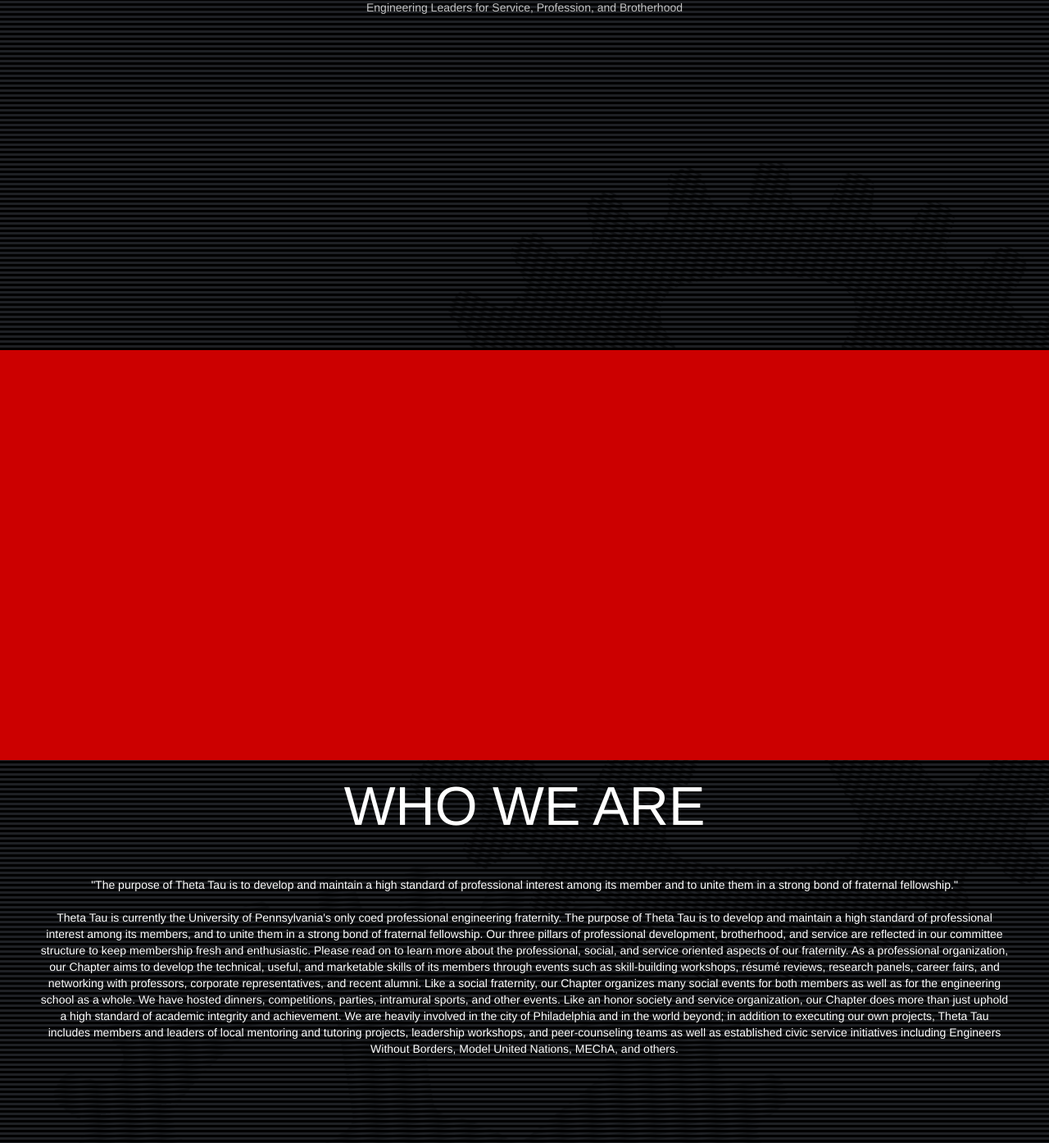
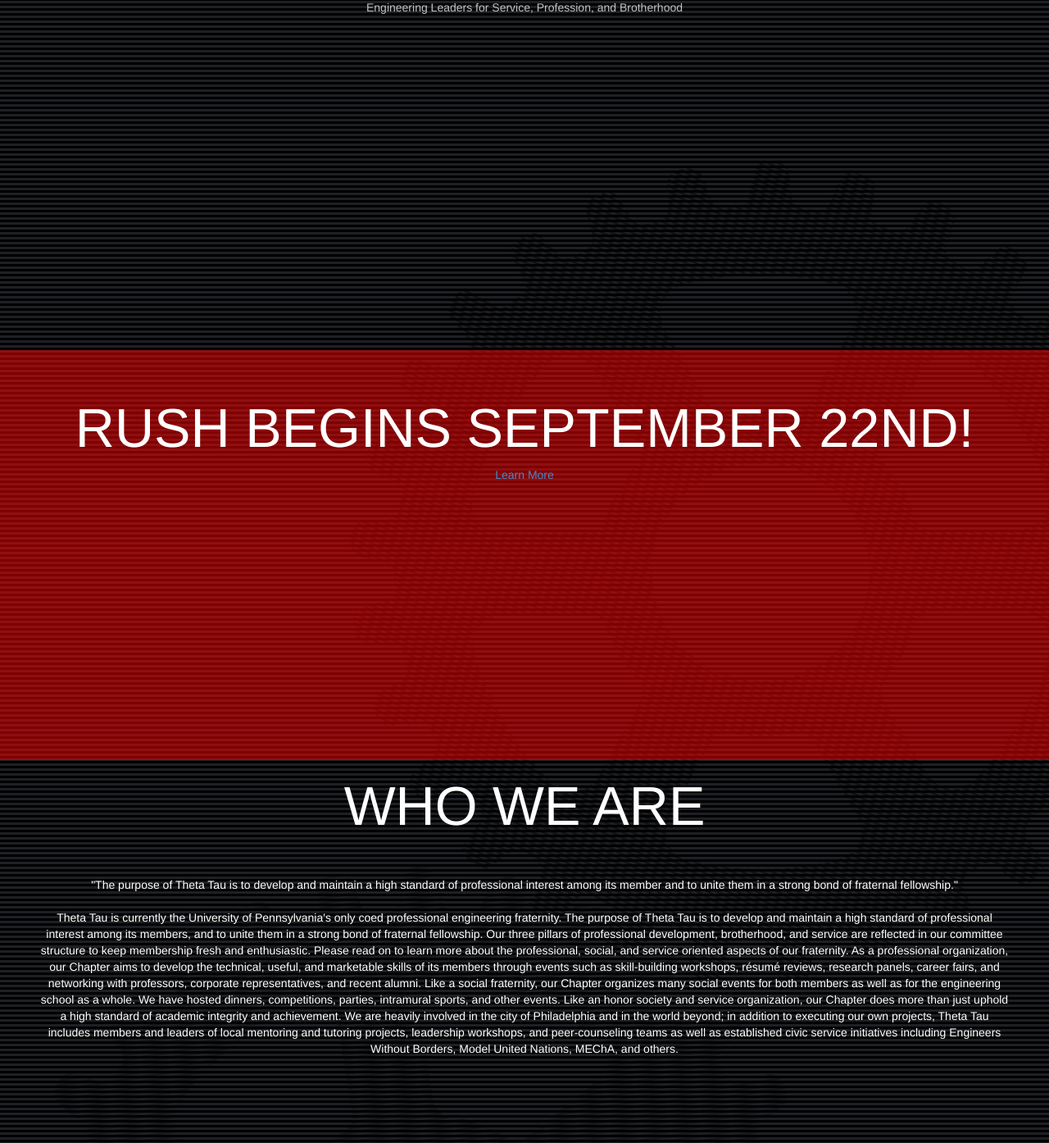
Before and after one commit to pbatterman/pbatterman.github.io, a PHP site: page /thetatau.html in a window 1280 px wide; the page is wider, and only the part inside the window is pictured. Shown: the part 515-1909 px from the top of that part at 82% size. Run offline with PHP 8.4, Linux system fonts and the light colour scheme; some libraries are stand-ins or nearby versions.

Commit message:
add more news

```diff
--- a/css/new_style.css
+++ b/css/new_style.css
@@ -48,7 +48,7 @@ h2 {
 }
 
 .news {
-	background-color: #CC0000;
+	background-color: rgba(255,0,0,0.5);
 }
 
 .borderless {
--- a/thetatau.html
+++ b/thetatau.html
@@ -66,6 +66,8 @@
 <div class="row buffer" style="height:400px"></div>
 <!-- <div class="row parallax-window" data-parallax="scroll" data-image-src="images/initiation_2015.jpg" style="height:200px;"> -->
 <div class="row content news">
+  <h1>Rush Begins September 22nd!</h1>
+  <a href="rush.html">Learn More</a>
 </div>
 <h1>Who We Are</h1>
 <!-- </div> -->
```
